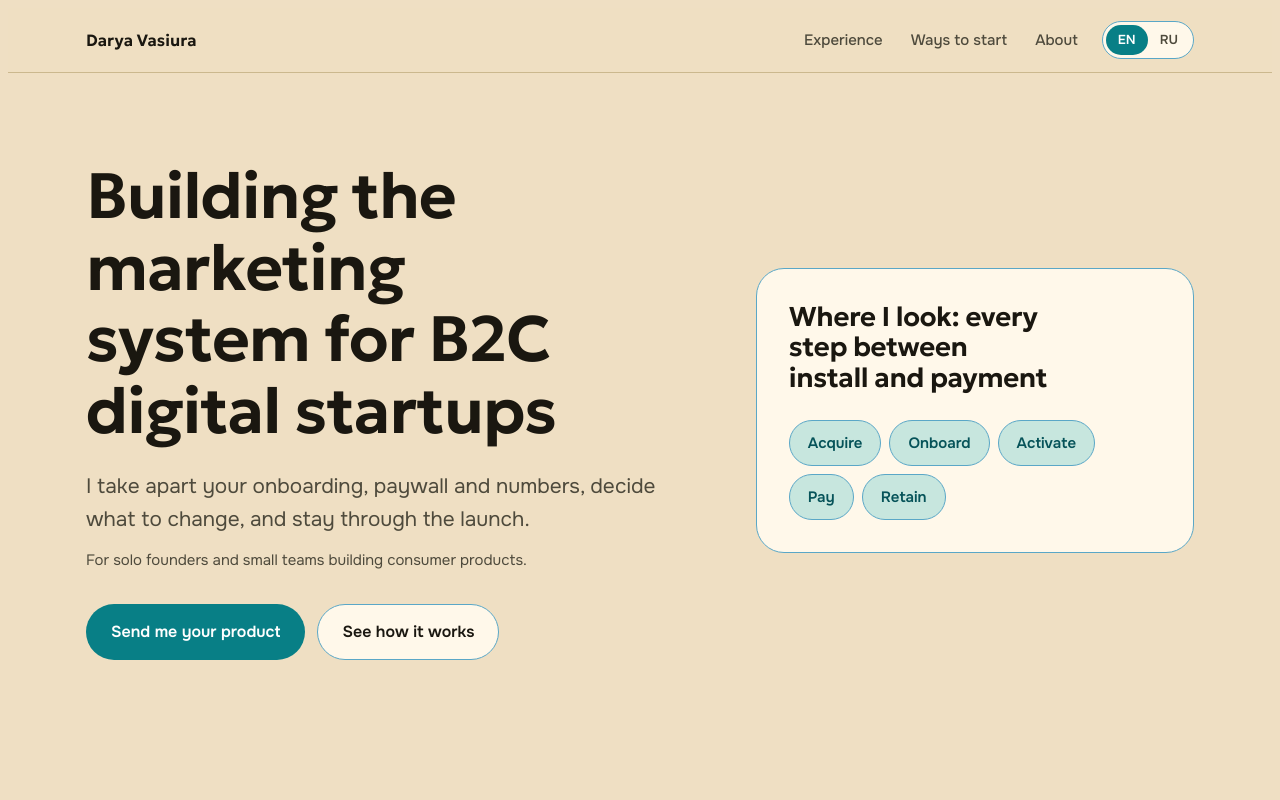
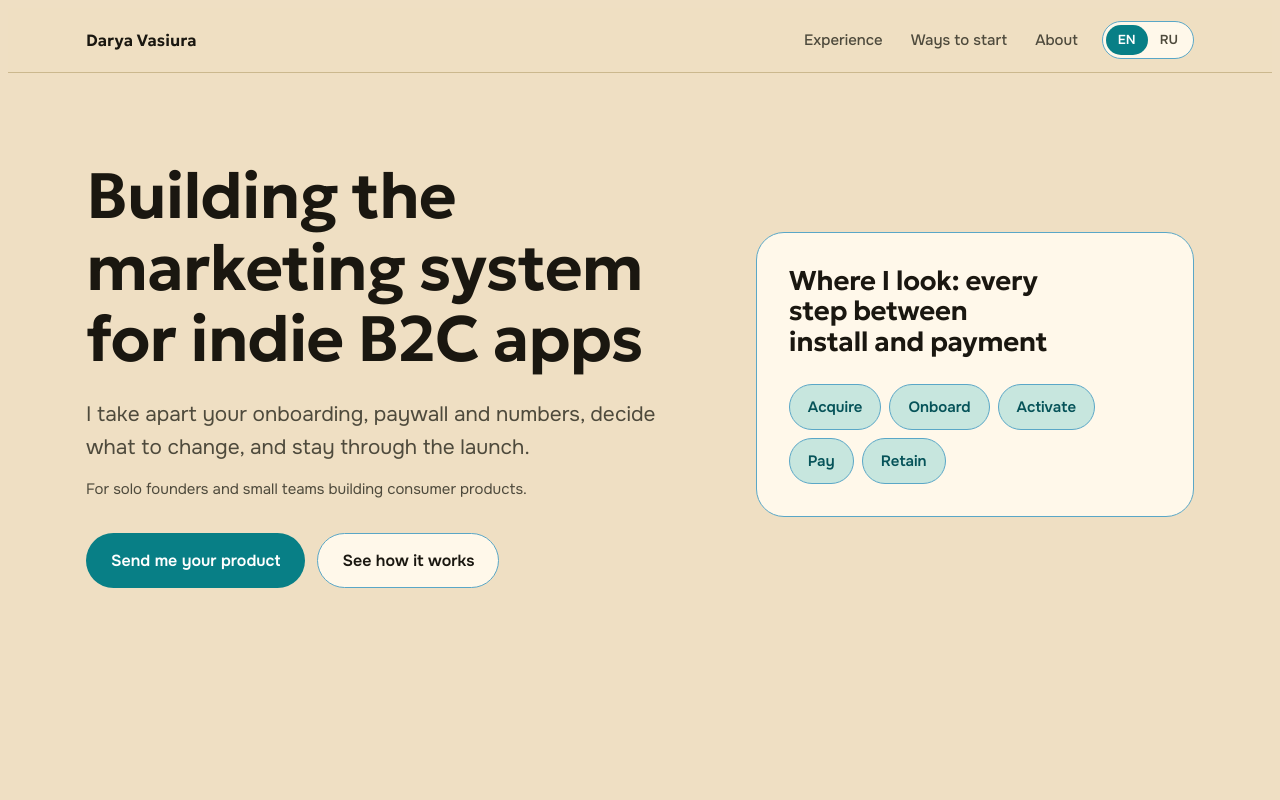
Before and after one commit to daryavasura/daryavasura.github.io, a plain HTML site: page index.html in a window 1280 px wide. Shown: the top 800 px of the page. Drawn offline with Linux system fonts and the light colour scheme.

Commit message:
Hero: indie B2C apps; Explorio and Amly rows updated
Co-Authored-By: Claude Sonnet 5.5 <noreply@anthropic.com>
Claude-Session: https://claude.ai/code/session_01HnLeA5fdJc4KRBdBb9Gtin

```diff
--- a/index.html
+++ b/index.html
@@ -3,7 +3,7 @@
 <head>
 <meta charset="utf-8">
 <meta name="viewport" content="width=device-width, initial-scale=1, viewport-fit=cover">
-<meta name="description" content="Building the marketing system for B2C digital startups: onboarding, paywall and launch teardowns by Darya Vasiura.">
+<meta name="description" content="Building the marketing system for indie B2C apps: onboarding, paywall and launch teardowns by Darya Vasiura.">
 <title>Darya Vasiura</title>
 <link rel="preconnect" href="https://fonts.googleapis.com">
 <link rel="preconnect" href="https://fonts.gstatic.com" crossorigin>
@@ -243,7 +243,7 @@ footer { padding-block: 40px 56px; color: var(--muted); font-size: 14px; }
   <section class="hero">
     <div class="wrap hero-grid">
       <div>
-        <h1 data-i18n="h1" style="margin-top:0">Building the marketing system for B2C digital startups</h1>
+        <h1 data-i18n="h1" style="margin-top:0">Building the marketing system for indie B2C apps</h1>
         <p class="sub" data-i18n="sub">I take apart your onboarding, paywall and numbers, decide what to change, and stay through the launch.</p>
         <p class="who" data-i18n="who">For solo founders and small teams building consumer products.</p>
         <div class="actions">
@@ -336,9 +336,9 @@ footer { padding-block: 40px 56px; color: var(--muted); font-size: 14px; }
       <div class="brief">
         <div class="brief-row"><h3 data-i18n="e1h">8+ years on the agency side</h3><p data-i18n="e1p">IKEA, JTI, Playtika, International Swimming League and others: projects from brief to delivery, creative production, account management.</p></div>
         <div class="brief-row"><h3 data-i18n="e2h">In-house marketing, beauty studios in 5 EU countries</h3><p data-i18n="e2p">Website built with a developer, paid campaigns on Google Ads, Meta and TikTok with a budget that grew to about $17,000 a month, lead tracking with sales, a marketplace launch in 3 countries.</p></div>
-        <div class="brief-row"><h3 data-i18n="e3h">Explorio app, co-founder</h3><p data-i18n="e3p">A map app built on data verified by people. 20 customer interviews, competitor research, unit economics, monetization forecasts and an MVP tested by 13 users. We stopped the project when the data showed people would not verify places themselves.</p></div>
+        <div class="brief-row"><h3 data-i18n="e3h">Explorio app, co-founder</h3><p data-i18n="e3p">A map app built on data verified by people. Co-founded in the Imaguru Startup Hub accelerator, leading marketing and product strategy, and took it from idea to MVP. We stopped the project when the data showed that demand was too small to make it viable.</p></div>
         <div class="brief-row"><h3 data-i18n="e5h">How I work</h3><p data-i18n="e5p">Open communication with the client, always in sync. I build processes from scratch and set up project rails, and I can assemble a team, so the project keeps moving along the rails.</p></div>
-        <div class="brief-row"><h3 data-i18n="e4h">Subscription app pilot, name withheld</h3><p data-i18n="e4p">Competitor analysis of onboarding, paywall and core product, and feedback to the founder. The work is not finished. Next come a strategy for attracting an audience and content development. The product has not launched yet, so after launch I will put the content strategy and the strategy for bringing users in through distribution channels into practice. The numbers will be published then.</p></div>
+        <div class="brief-row"><h3 data-i18n="e4h">Amly app, marketing strategy</h3><p data-i18n="e4p">Competitor analysis of onboarding, paywall and core product; the findings drove a visual and technical rework of onboarding and paywall. I built an organic acquisition strategy and designed a content production system on AI agents and services for social posts and creatives. I will publish the numbers once the updated version is live.</p></div>
       </div>
     </div>
   </section>
@@ -405,7 +405,7 @@ footer { padding-block: 40px 56px; color: var(--muted); font-size: 14px; }
     ru: {
       nav_work: "Опыт", nav_start: "С чего начать", nav_about: "Обо мне",
       kicker: "Дарья Васюра, Варшава",
-      h1: "Строю систему маркетинга для B2C цифровых стартапов",
+      h1: "Строю систему маркетинга для инди B2C-приложений",
       sub: "Я разбираю онбординг, paywall и цифры вашего продукта, решаю, что менять, и остаюсь с вами до запуска.",
       who: "Для соло-фаундеров и небольших команд, которые делают потребительские продукты.",
       cta1: "Отправить продукт", cta2: "Как это работает",
@@ -450,10 +450,10 @@ footer { padding-block: 40px 56px; color: var(--muted); font-size: 14px; }
       ph_tag: "Заглушка",
       e1h: "8+ лет в агентствах", e1p: "IKEA, JTI, Playtika, International Swimming League и другие: проекты от брифа до сдачи, креативное производство, ведение клиентов.",
       e2h: "Маркетинг внутри компании, студии красоты в 5 странах ЕС", e2p: "Сайт с разработчиком, платные кампании в Google Ads, Meta и TikTok с бюджетом, выросшим до около $17 000 в месяц, учёт лидов вместе с продажами, запуск на маркетплейсе в 3 странах.",
-      e3h: "Приложение Explorio, сооснователь", e3p: "Карта на данных, проверенных людьми. 20 интервью с клиентами, анализ конкурентов, юнит-экономика, прогнозы монетизации и MVP, который проверили 13 пользователей. Мы остановили проект, когда данные показали, что люди сами проверять места не готовы.",
+      e3h: "Приложение Explorio, сооснователь", e3p: "Карта на данных, проверенных людьми. Сооснователь в акселераторе Imaguru Startup Hub, отвечала за маркетинг и продуктовую стратегию и довела приложение от идеи до MVP. Мы остановили проект, когда данные показали, что спрос слишком мал, чтобы проект был жизнеспособным.",
       rv_l: "Рекомендации", rv_h: "Что говорят те, с кем я работала", rv_n: "Из рекомендаций в LinkedIn.",
       e5h: "Как я работаю", e5p: "Открытая коммуникация с клиентом, всегда на синхроне. Я выстраиваю процессы с нуля и ставлю проектные рельсы, могу собрать команду, и дальше проект движется по проложенным рельсам.",
-      e4h: "Пилот приложения с подпиской, название скрыто", e4p: "Анализ онбординга, пейволла и ядра продукта у конкурентов и обратная связь основателю. Работа не закончена. Дальше стратегия привлечения аудитории и разработка контента. Продукт ещё не запущен, поэтому после запуска я внедрю контентную стратегию и стратегию привлечения пользователей через каналы дистрибуции. Тогда же будут опубликованы цифры.",
+      e4h: "Приложение Amly, маркетинговая стратегия", e4p: "Анализ онбординга, пейволла и ядра продукта у конкурентов; выводы легли в основу визуальной и технической переработки онбординга и пейволла. Выстроила стратегию органического привлечения и спроектировала систему производства контента на ИИ-агентах и сервисах для постов в соцсетях и креативов. Цифры опубликую, когда обновлённая версия выйдет.",
       work_l: "Опыт", work_h: "Опыт коротко",
       work_p: "Кейсы с цифрами появятся здесь по мере результатов.",
       c1h: "Приложение Explorio", c1m: "Акселератор Imaguru Startup Hub, 2026. Нетехнический сооснователь: стратегия, продукт, маркетинг и исследование клиентов. Разработка на сооснователе.",
```
